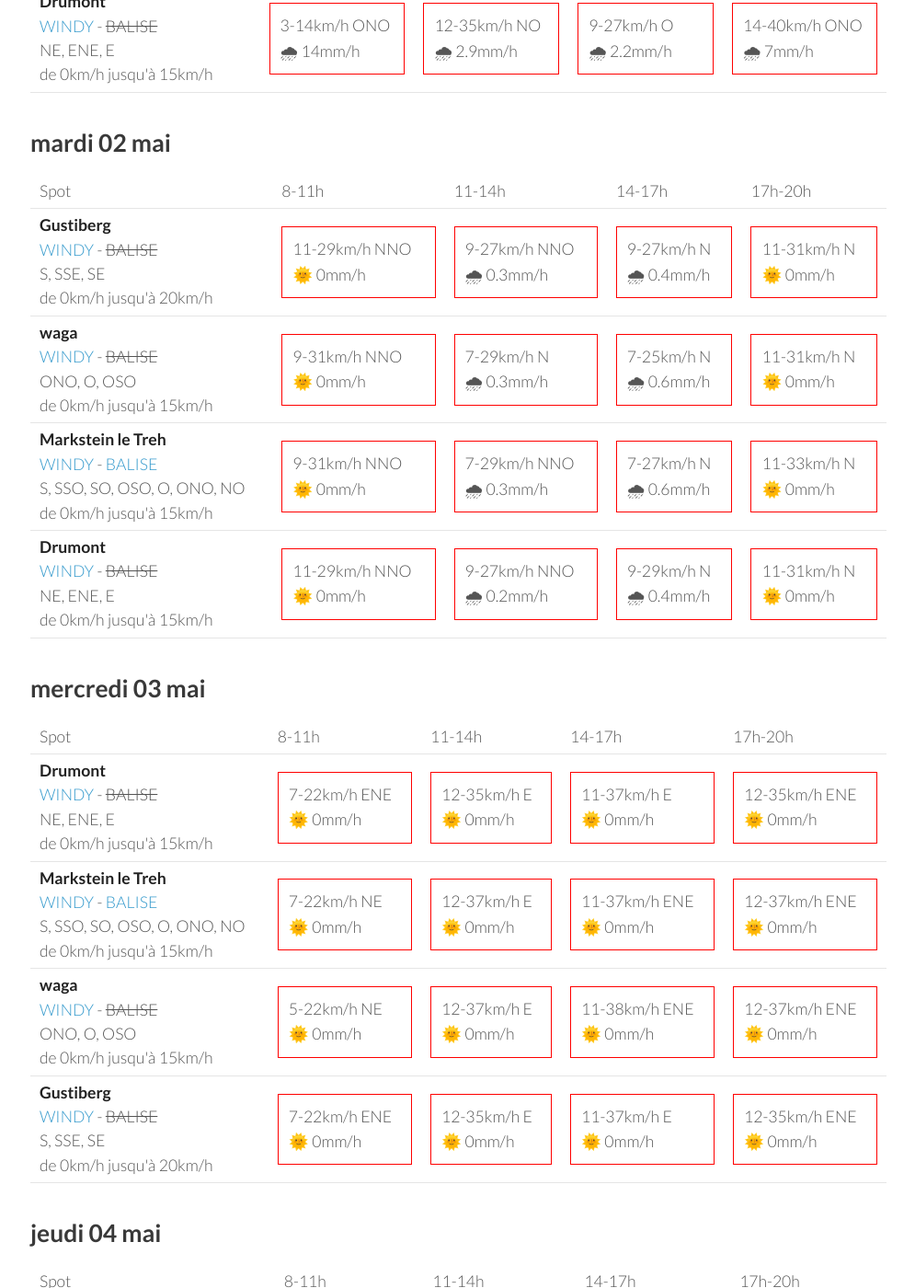
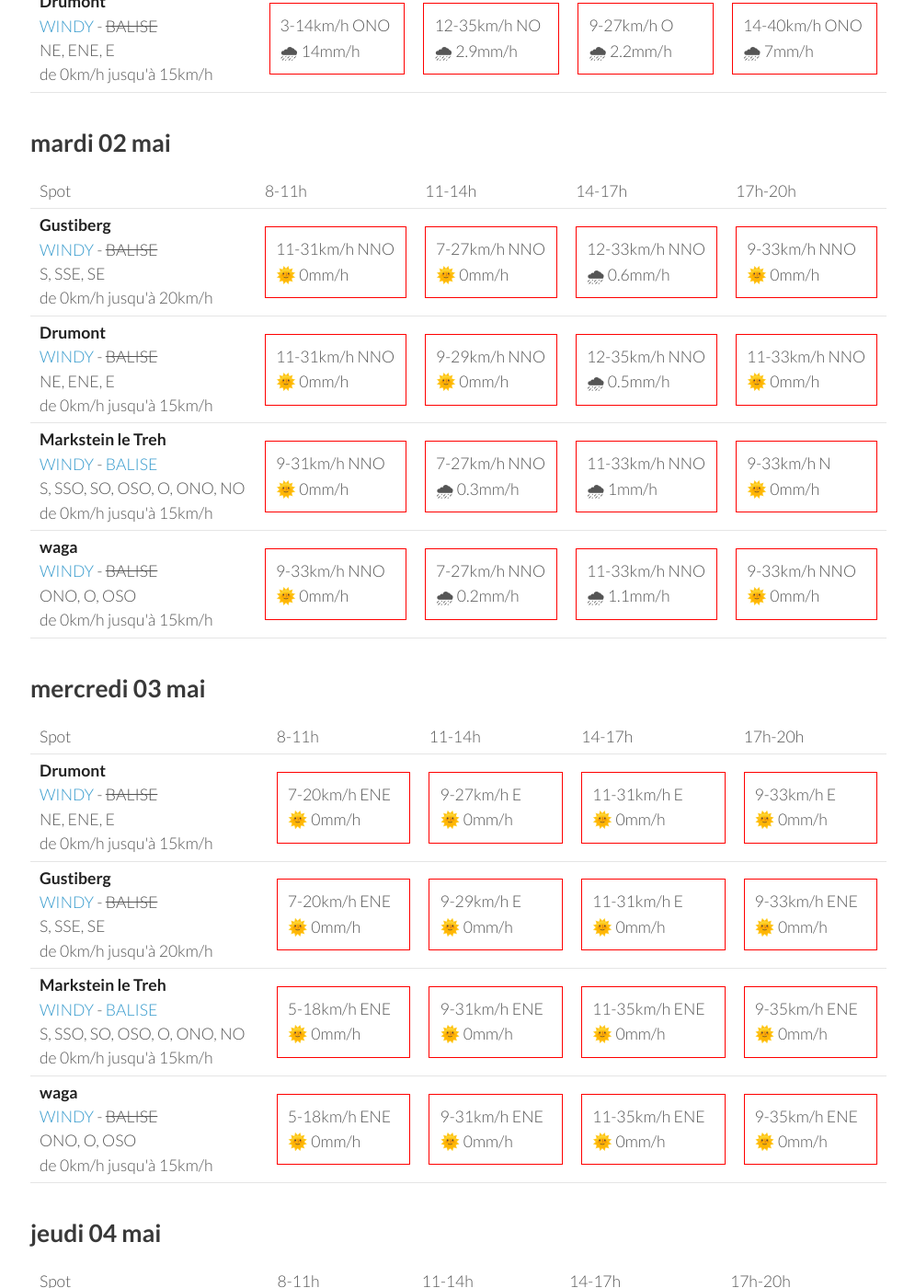
Before and after one commit to parapente-dans-le-nord/parapente-dans-le-nord.github.io, a Jekyll site: the page built from vosges.markdown, in a window 1280 px wide and 1400 px high, scrolled down 1325 px. Shown: the whole window at 92% size, without its empty margins (25-1020 px from the left). Built offline with Jekyll 4.4.1, drawn with Linux system fonts in a browser that asks for light colours; some of the changed text lies outside the part shown.

Commit message:
update index.markdown

```diff
--- a/vosges.markdown
+++ b/vosges.markdown
@@ -136,20 +136,20 @@ page mise à jour le dimanche 30 avril 06:16
 <tr>
         <td><strong>Gustiberg</strong><br><a href="https://windy.com/47.894/6.934?47.891,6.934,15,m:eYYagmI">WINDY</a> - <span class="no-balise"> BALISE </span><br> <span class="vent-favorable">S, SSE, SE</span><br><span class="force-vent">de 0km/h jusqu'à 20km/h</span> </td>
 
-            <td><div class="not-flyable"><p>11-29km/h NNO</p><p>🌞 0mm/h</p></div></td>
-            <td><div class="not-flyable"><p>9-27km/h NNO</p><p>🌧 0.3mm/h</p></div></td>
-            <td><div class="not-flyable"><p>9-27km/h N</p><p>🌧 0.4mm/h</p></div></td>
-            <td><div class="not-flyable"><p>11-31km/h N</p><p>🌞 0mm/h</p></div></td>
+            <td><div class="not-flyable"><p>11-31km/h NNO</p><p>🌞 0mm/h</p></div></td>
+            <td><div class="not-flyable"><p>7-27km/h NNO</p><p>🌞 0mm/h</p></div></td>
+            <td><div class="not-flyable"><p>12-33km/h NNO</p><p>🌧 0.6mm/h</p></div></td>
+            <td><div class="not-flyable"><p>9-33km/h NNO</p><p>🌞 0mm/h</p></div></td>
 
 
     </tr>
 <tr>
-        <td><strong>waga</strong><br><a href="https://windy.com/47.903/6.996?47.900,6.983,15">WINDY</a> - <span class="no-balise"> BALISE </span><br> <span class="vent-favorable">ONO, O, OSO</span><br><span class="force-vent">de 0km/h jusqu'à 15km/h</span> </td>
+        <td><strong>Drumont</strong><br><a href="https://windy.com/47.898/6.919?47.687,6.919,9,m:eYYagmG">WINDY</a> - <span class="no-balise"> BALISE </span><br> <span class="vent-favorable">NE, ENE, E</span><br><span class="force-vent">de 0km/h jusqu'à 15km/h</span> </td>
 
-            <td><div class="not-flyable"><p>9-31km/h NNO</p><p>🌞 0mm/h</p></div></td>
-            <td><div class="not-flyable"><p>7-29km/h N</p><p>🌧 0.3mm/h</p></div></td>
-            <td><div class="not-flyable"><p>7-25km/h N</p><p>🌧 0.6mm/h</p></div></td>
-            <td><div class="not-flyable"><p>11-31km/h N</p><p>🌞 0mm/h</p></div></td>
+            <td><div class="not-flyable"><p>11-31km/h NNO</p><p>🌞 0mm/h</p></div></td>
+            <td><div class="not-flyable"><p>9-29km/h NNO</p><p>🌞 0mm/h</p></div></td>
+            <td><div class="not-flyable"><p>12-35km/h NNO</p><p>🌧 0.5mm/h</p></div></td>
+            <td><div class="not-flyable"><p>11-33km/h NNO</p><p>🌞 0mm/h</p></div></td>
 
 
     </tr>
@@ -157,19 +157,19 @@ page mise à jour le dimanche 30 avril 06:16
         <td><strong>Markstein le Treh</strong><br><a href="https://windy.com/47.926/7.012?47.505,7.012,8,m:eY1agmQ">WINDY</a> - <span class=""><a href="http://www.balisemeteo.com/balise.php?idBalise=136">BALISE</a> </span><br> <span class="vent-favorable">S, SSO, SO, OSO, O, ONO, NO</span><br><span class="force-vent">de 0km/h jusqu'à 15km/h</span> </td>
 
             <td><div class="not-flyable"><p>9-31km/h NNO</p><p>🌞 0mm/h</p></div></td>
-            <td><div class="not-flyable"><p>7-29km/h NNO</p><p>🌧 0.3mm/h</p></div></td>
-            <td><div class="not-flyable"><p>7-27km/h N</p><p>🌧 0.6mm/h</p></div></td>
-            <td><div class="not-flyable"><p>11-33km/h N</p><p>🌞 0mm/h</p></div></td>
+            <td><div class="not-flyable"><p>7-27km/h NNO</p><p>🌧 0.3mm/h</p></div></td>
+            <td><div class="not-flyable"><p>11-33km/h NNO</p><p>🌧 1mm/h</p></div></td>
+            <td><div class="not-flyable"><p>9-33km/h N</p><p>🌞 0mm/h</p></div></td>
 
 
     </tr>
 <tr>
-        <td><strong>Drumont</strong><br><a href="https://windy.com/47.898/6.919?47.687,6.919,9,m:eYYagmG">WINDY</a> - <span class="no-balise"> BALISE </span><br> <span class="vent-favorable">NE, ENE, E</span><br><span class="force-vent">de 0km/h jusqu'à 15km/h</span> </td>
+        <td><strong>waga</strong><br><a href="https://windy.com/47.903/6.996?47.900,6.983,15">WINDY</a> - <span class="no-balise"> BALISE </span><br> <span class="vent-favorable">ONO, O, OSO</span><br><span class="force-vent">de 0km/h jusqu'à 15km/h</span> </td>
 
-            <td><div class="not-flyable"><p>11-29km/h NNO</p><p>🌞 0mm/h</p></div></td>
-            <td><div class="not-flyable"><p>9-27km/h NNO</p><p>🌧 0.2mm/h</p></div></td>
-            <td><div class="not-flyable"><p>9-29km/h N</p><p>🌧 0.4mm/h</p></div></td>
-            <td><div class="not-flyable"><p>11-31km/h N</p><p>🌞 0mm/h</p></div></td>
+            <td><div class="not-flyable"><p>9-33km/h NNO</p><p>🌞 0mm/h</p></div></td>
+            <td><div class="not-flyable"><p>7-27km/h NNO</p><p>🌧 0.2mm/h</p></div></td>
+            <td><div class="not-flyable"><p>11-33km/h NNO</p><p>🌧 1.1mm/h</p></div></td>
+            <td><div class="not-flyable"><p>9-33km/h NNO</p><p>🌞 0mm/h</p></div></td>
 
 
     </tr>
@@ -192,40 +192,40 @@ page mise à jour le dimanche 30 avril 06:16
 <tr>
         <td><strong>Drumont</strong><br><a href="https://windy.com/47.898/6.919?47.687,6.919,9,m:eYYagmG">WINDY</a> - <span class="no-balise"> BALISE </span><br> <span class="vent-favorable">NE, ENE, E</span><br><span class="force-vent">de 0km/h jusqu'à 15km/h</span> </td>
 
-            <td><div class="not-flyable"><p>7-22km/h ENE</p><p>🌞 0mm/h</p></div></td>
-            <td><div class="not-flyable"><p>12-35km/h E</p><p>🌞 0mm/h</p></div></td>
-            <td><div class="not-flyable"><p>11-37km/h E</p><p>🌞 0mm/h</p></div></td>
-            <td><div class="not-flyable"><p>12-35km/h ENE</p><p>🌞 0mm/h</p></div></td>
+            <td><div class="not-flyable"><p>7-20km/h ENE</p><p>🌞 0mm/h</p></div></td>
+            <td><div class="not-flyable"><p>9-27km/h E</p><p>🌞 0mm/h</p></div></td>
+            <td><div class="not-flyable"><p>11-31km/h E</p><p>🌞 0mm/h</p></div></td>
+            <td><div class="not-flyable"><p>9-33km/h E</p><p>🌞 0mm/h</p></div></td>
+
+
+    </tr>
+<tr>
+        <td><strong>Gustiberg</strong><br><a href="https://windy.com/47.894/6.934?47.891,6.934,15,m:eYYagmI">WINDY</a> - <span class="no-balise"> BALISE </span><br> <span class="vent-favorable">S, SSE, SE</span><br><span class="force-vent">de 0km/h jusqu'à 20km/h</span> </td>
+
+            <td><div class="not-flyable"><p>7-20km/h ENE</p><p>🌞 0mm/h</p></div></td>
+            <td><div class="not-flyable"><p>9-29km/h E</p><p>🌞 0mm/h</p></div></td>
+            <td><div class="not-flyable"><p>11-31km/h E</p><p>🌞 0mm/h</p></div></td>
+            <td><div class="not-flyable"><p>9-33km/h ENE</p><p>🌞 0mm/h</p></div></td>
 
 
     </tr>
 <tr>
         <td><strong>Markstein le Treh</strong><br><a href="https://windy.com/47.926/7.012?47.505,7.012,8,m:eY1agmQ">WINDY</a> - <span class=""><a href="http://www.balisemeteo.com/balise.php?idBalise=136">BALISE</a> </span><br> <span class="vent-favorable">S, SSO, SO, OSO, O, ONO, NO</span><br><span class="force-vent">de 0km/h jusqu'à 15km/h</span> </td>
 
-            <td><div class="not-flyable"><p>7-22km/h NE</p><p>🌞 0mm/h</p></div></td>
-            <td><div class="not-flyable"><p>12-37km/h E</p><p>🌞 0mm/h</p></div></td>
-            <td><div class="not-flyable"><p>11-37km/h ENE</p><p>🌞 0mm/h</p></div></td>
-            <td><div class="not-flyable"><p>12-37km/h ENE</p><p>🌞 0mm/h</p></div></td>
+            <td><div class="not-flyable"><p>5-18km/h ENE</p><p>🌞 0mm/h</p></div></td>
+            <td><div class="not-flyable"><p>9-31km/h ENE</p><p>🌞 0mm/h</p></div></td>
+            <td><div class="not-flyable"><p>11-35km/h ENE</p><p>🌞 0mm/h</p></div></td>
+            <td><div class="not-flyable"><p>9-35km/h ENE</p><p>🌞 0mm/h</p></div></td>
 
 
     </tr>
 <tr>
         <td><strong>waga</strong><br><a href="https://windy.com/47.903/6.996?47.900,6.983,15">WINDY</a> - <span class="no-balise"> BALISE </span><br> <span class="vent-favorable">ONO, O, OSO</span><br><span class="force-vent">de 0km/h jusqu'à 15km/h</span> </td>
 
-            <td><div class="not-flyable"><p>5-22km/h NE</p><p>🌞 0mm/h</p></div></td>
-            <td><div class="not-flyable"><p>12-37km/h E</p><p>🌞 0mm/h</p></div></td>
-            <td><div class="not-flyable"><p>11-38km/h ENE</p><p>🌞 0mm/h</p></div></td>
-            <td><div class="not-flyable"><p>12-37km/h ENE</p><p>🌞 0mm/h</p></div></td>
-
-
-    </tr>
-<tr>
-        <td><strong>Gustiberg</strong><br><a href="https://windy.com/47.894/6.934?47.891,6.934,15,m:eYYagmI">WINDY</a> - <span class="no-balise"> BALISE </span><br> <span class="vent-favorable">S, SSE, SE</span><br><span class="force-vent">de 0km/h jusqu'à 20km/h</span> </td>
-
-            <td><div class="not-flyable"><p>7-22km/h ENE</p><p>🌞 0mm/h</p></div></td>
-            <td><div class="not-flyable"><p>12-35km/h E</p><p>🌞 0mm/h</p></div></td>
-            <td><div class="not-flyable"><p>11-37km/h E</p><p>🌞 0mm/h</p></div></td>
-            <td><div class="not-flyable"><p>12-35km/h ENE</p><p>🌞 0mm/h</p></div></td>
+            <td><div class="not-flyable"><p>5-18km/h ENE</p><p>🌞 0mm/h</p></div></td>
+            <td><div class="not-flyable"><p>9-31km/h ENE</p><p>🌞 0mm/h</p></div></td>
+            <td><div class="not-flyable"><p>11-35km/h ENE</p><p>🌞 0mm/h</p></div></td>
+            <td><div class="not-flyable"><p>9-35km/h ENE</p><p>🌞 0mm/h</p></div></td>
 
 
     </tr>
@@ -250,28 +250,18 @@ page mise à jour le dimanche 30 avril 06:16
 
             <td><div class="flyable"><p>5-18km/h SE</p><p>🌞 0mm/h</p></div></td>
             <td><div class="flyable"><p>3-18km/h SE</p><p>🌞 0mm/h</p></div></td>
-            <td><div class="not-flyable"><p>7-25km/h SSO</p><p>🌞 0mm/h</p></div></td>
-            <td><div class="not-flyable"><p>14-40km/h SO</p><p>🌞 0mm/h</p></div></td>
+            <td><div class="not-flyable"><p>11-35km/h SSO</p><p>🌞 0mm/h</p></div></td>
+            <td><div class="not-flyable"><p>16-44km/h OSO</p><p>🌞 0mm/h</p></div></td>
 
 
     </tr>
 <tr>
         <td><strong>Markstein le Treh</strong><br><a href="https://windy.com/47.926/7.012?47.505,7.012,8,m:eY1agmQ">WINDY</a> - <span class=""><a href="http://www.balisemeteo.com/balise.php?idBalise=136">BALISE</a> </span><br> <span class="vent-favorable">S, SSO, SO, OSO, O, ONO, NO</span><br><span class="force-vent">de 0km/h jusqu'à 15km/h</span> </td>
 
-            <td><div class="not-flyable"><p>3-16km/h S</p><p>🌞 0mm/h</p></div></td>
-            <td><div class="not-flyable"><p>3-18km/h SSE</p><p>🌞 0mm/h</p></div></td>
-            <td><div class="not-flyable"><p>5-24km/h S</p><p>🌞 0mm/h</p></div></td>
-            <td><div class="not-flyable"><p>12-40km/h SO</p><p>🌞 0mm/h</p></div></td>
-
-
-    </tr>
-<tr>
-        <td><strong>waga</strong><br><a href="https://windy.com/47.903/6.996?47.900,6.983,15">WINDY</a> - <span class="no-balise"> BALISE </span><br> <span class="vent-favorable">ONO, O, OSO</span><br><span class="force-vent">de 0km/h jusqu'à 15km/h</span> </td>
-
-            <td><div class="not-flyable"><p>3-14km/h S</p><p>🌞 0mm/h</p></div></td>
+            <td><div class="not-flyable"><p>5-16km/h S</p><p>🌞 0mm/h</p></div></td>
             <td><div class="not-flyable"><p>3-18km/h SE</p><p>🌞 0mm/h</p></div></td>
-            <td><div class="not-flyable"><p>5-24km/h S</p><p>🌞 0mm/h</p></div></td>
-            <td><div class="not-flyable"><p>14-40km/h SO</p><p>🌞 0mm/h</p></div></td>
+            <td><div class="not-flyable"><p>11-33km/h S</p><p>🌞 0mm/h</p></div></td>
+            <td><div class="not-flyable"><p>16-44km/h OSO</p><p>🌞 0mm/h</p></div></td>
 
 
     </tr>
@@ -279,9 +269,19 @@ page mise à jour le dimanche 30 avril 06:16
         <td><strong>Drumont</strong><br><a href="https://windy.com/47.898/6.919?47.687,6.919,9,m:eYYagmG">WINDY</a> - <span class="no-balise"> BALISE </span><br> <span class="vent-favorable">NE, ENE, E</span><br><span class="force-vent">de 0km/h jusqu'à 15km/h</span> </td>
 
             <td><div class="not-flyable"><p>5-18km/h SE</p><p>🌞 0mm/h</p></div></td>
+            <td><div class="not-flyable"><p>3-18km/h SSE</p><p>🌞 0mm/h</p></div></td>
+            <td><div class="not-flyable"><p>12-35km/h SSO</p><p>🌞 0mm/h</p></div></td>
+            <td><div class="not-flyable"><p>16-44km/h OSO</p><p>🌞 0mm/h</p></div></td>
+
+
+    </tr>
+<tr>
+        <td><strong>waga</strong><br><a href="https://windy.com/47.903/6.996?47.900,6.983,15">WINDY</a> - <span class="no-balise"> BALISE </span><br> <span class="vent-favorable">ONO, O, OSO</span><br><span class="force-vent">de 0km/h jusqu'à 15km/h</span> </td>
+
+            <td><div class="not-flyable"><p>3-16km/h S</p><p>🌞 0mm/h</p></div></td>
             <td><div class="not-flyable"><p>3-18km/h SE</p><p>🌞 0mm/h</p></div></td>
-            <td><div class="not-flyable"><p>7-25km/h SSO</p><p>🌞 0mm/h</p></div></td>
-            <td><div class="not-flyable"><p>16-42km/h SO</p><p>🌞 0mm/h</p></div></td>
+            <td><div class="not-flyable"><p>11-33km/h S</p><p>🌞 0mm/h</p></div></td>
+            <td><div class="not-flyable"><p>16-46km/h OSO</p><p>🌞 0mm/h</p></div></td>
 
 
     </tr>
@@ -289,3 +289,59 @@ page mise à jour le dimanche 30 avril 06:16
 </tbody>
 </table>
 {:/}
+## vendredi 05 mai
+
+{::nomarkdown}
+<table>
+  <tbody>
+    <tr>
+      <td>Spot</td>
+      <td>8-11h</td>
+      <td>11-14h</td>
+      <td>14-17h</td>
+      <td>17h-20h</td>
+    </tr>
+<tr>
+        <td><strong>waga</strong><br><a href="https://windy.com/47.903/6.996?47.900,6.983,15">WINDY</a> - <span class="no-balise"> BALISE </span><br> <span class="vent-favorable">ONO, O, OSO</span><br><span class="force-vent">de 0km/h jusqu'à 15km/h</span> </td>
+
+            <td><div class="not-flyable"><p>11-37km/h OSO</p><p>🌧 0.2mm/h</p></div></td>
+            <td><div class="not-flyable"><p>14-44km/h O</p><p>🌧 0.3mm/h</p></div></td>
+            <td><div class="not-flyable"><p>11-51km/h OSO</p><p>🌧 0.2mm/h</p></div></td>
+            <td><div class="not-flyable"><p>16-51km/h OSO</p><p>🌧 0.2mm/h</p></div></td>
+
+
+    </tr>
+<tr>
+        <td><strong>Markstein le Treh</strong><br><a href="https://windy.com/47.926/7.012?47.505,7.012,8,m:eY1agmQ">WINDY</a> - <span class=""><a href="http://www.balisemeteo.com/balise.php?idBalise=136">BALISE</a> </span><br> <span class="vent-favorable">S, SSO, SO, OSO, O, ONO, NO</span><br><span class="force-vent">de 0km/h jusqu'à 15km/h</span> </td>
+
+            <td><div class="not-flyable"><p>11-37km/h OSO</p><p>🌧 0.2mm/h</p></div></td>
+            <td><div class="not-flyable"><p>14-44km/h O</p><p>🌧 0.3mm/h</p></div></td>
+            <td><div class="not-flyable"><p>12-50km/h OSO</p><p>🌞 0mm/h</p></div></td>
+            <td><div class="not-flyable"><p>16-51km/h OSO</p><p>🌧 0.2mm/h</p></div></td>
+
+
+    </tr>
+<tr>
+        <td><strong>Drumont</strong><br><a href="https://windy.com/47.898/6.919?47.687,6.919,9,m:eYYagmG">WINDY</a> - <span class="no-balise"> BALISE </span><br> <span class="vent-favorable">NE, ENE, E</span><br><span class="force-vent">de 0km/h jusqu'à 15km/h</span> </td>
+
+            <td><div class="not-flyable"><p>11-31km/h OSO</p><p>🌧 0.3mm/h</p></div></td>
+            <td><div class="not-flyable"><p>14-40km/h O</p><p>🌧 0.6mm/h</p></div></td>
+            <td><div class="not-flyable"><p>11-46km/h OSO</p><p>🌧 0.2mm/h</p></div></td>
+            <td><div class="not-flyable"><p>18-48km/h OSO</p><p>🌧 0.3mm/h</p></div></td>
+
+
+    </tr>
+<tr>
+        <td><strong>Gustiberg</strong><br><a href="https://windy.com/47.894/6.934?47.891,6.934,15,m:eYYagmI">WINDY</a> - <span class="no-balise"> BALISE </span><br> <span class="vent-favorable">S, SSE, SE</span><br><span class="force-vent">de 0km/h jusqu'à 20km/h</span> </td>
+
+            <td><div class="not-flyable"><p>11-33km/h OSO</p><p>🌧 0.3mm/h</p></div></td>
+            <td><div class="not-flyable"><p>14-40km/h O</p><p>🌧 0.6mm/h</p></div></td>
+            <td><div class="not-flyable"><p>11-46km/h OSO</p><p>🌧 0.2mm/h</p></div></td>
+            <td><div class="not-flyable"><p>18-50km/h OSO</p><p>🌧 0.2mm/h</p></div></td>
+
+
+    </tr>
+
+</tbody>
+</table>
+{:/}
```
Also changed, not shown: other parts of vosges.markdown (+1 -1 lines).
